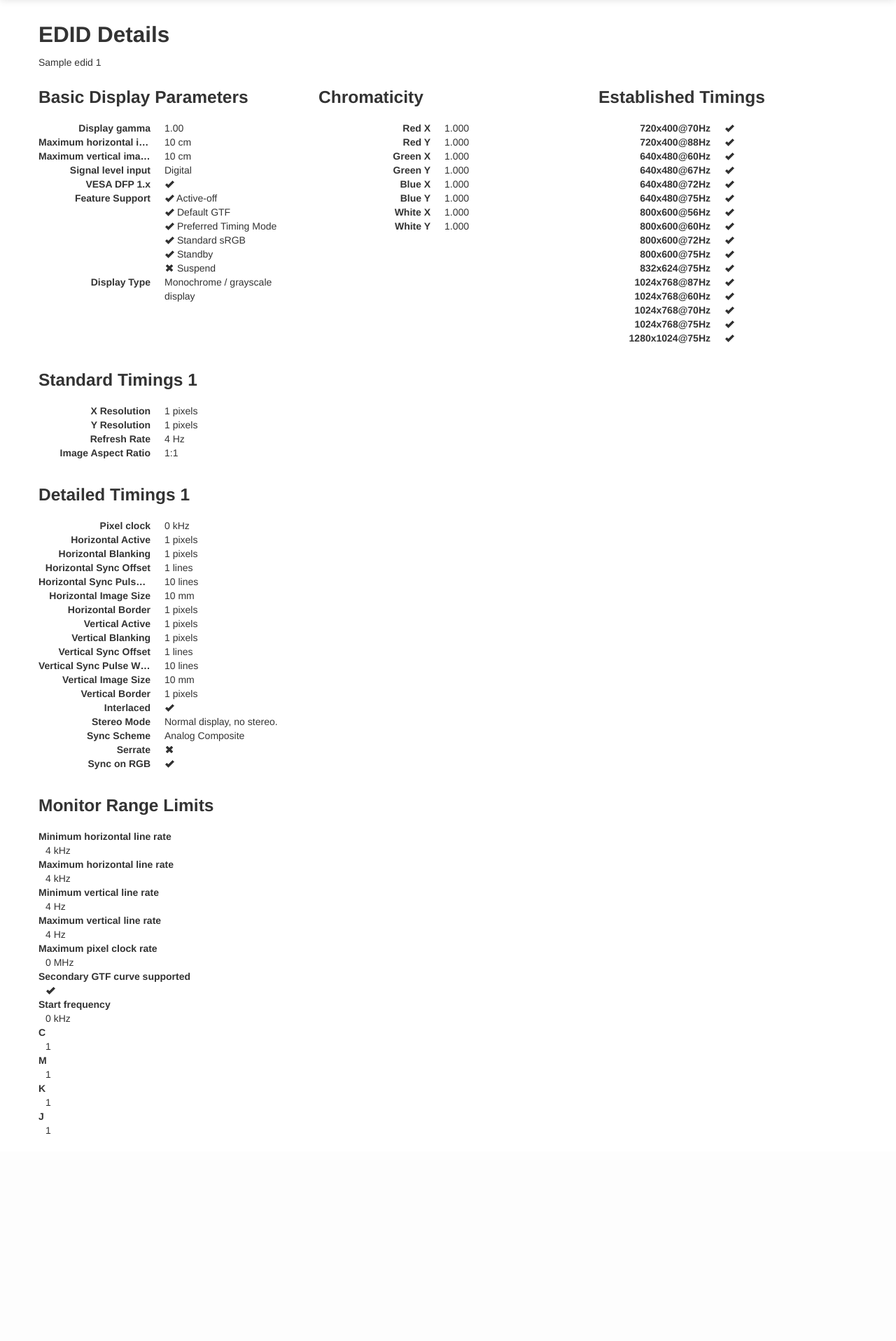
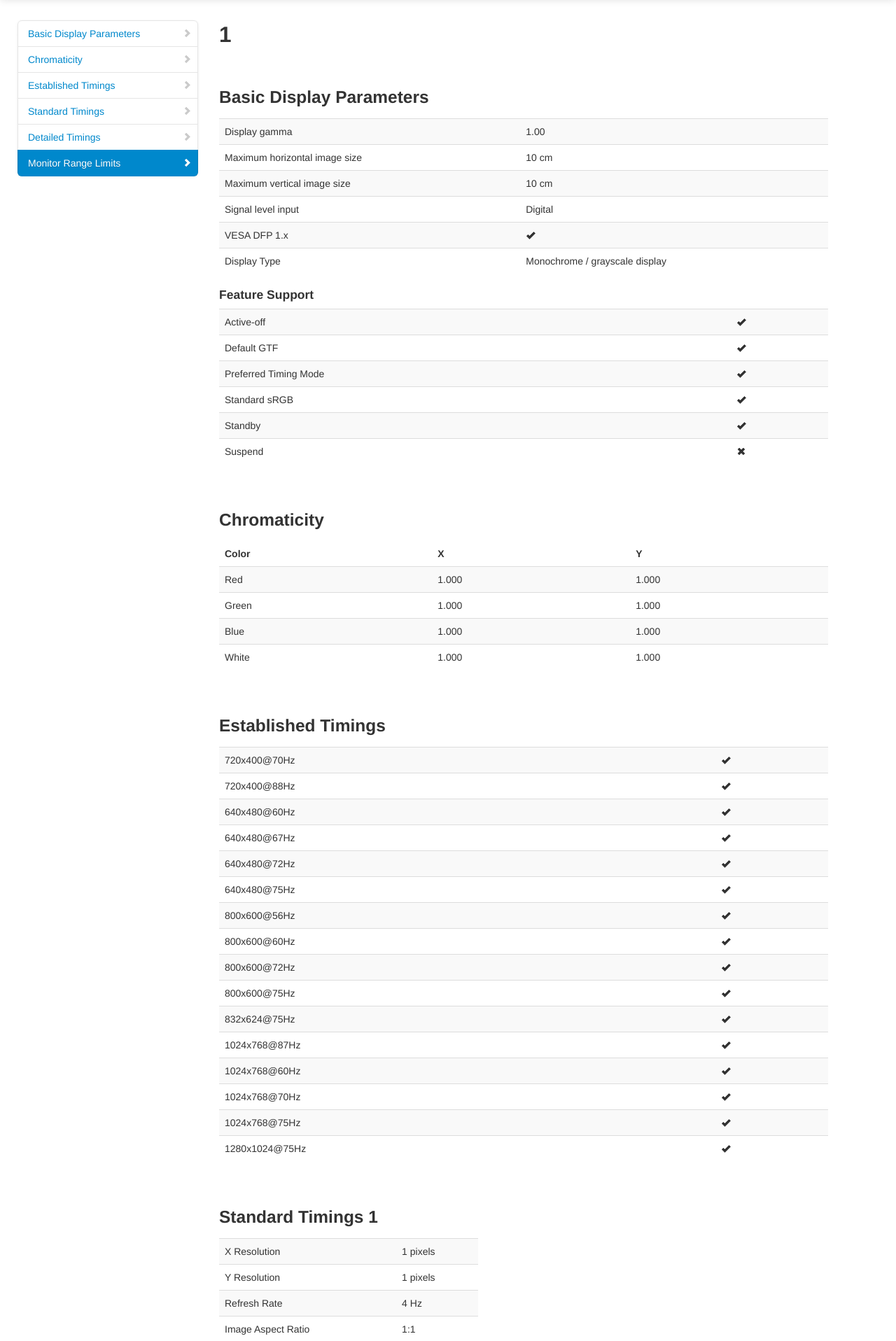
Before and after one commit to timvideos/edid.tv, a Django app: page /edid/1/ in a window 1280 px wide. Shown: the part 41-1957 px from the top of the page at 70% size. Before the commit the page ends 1661 px from the top, so only its background shows below. Run offline with Django 3.2, Linux system fonts and the light colour scheme; tables that the repository leaves empty hold one stand-in row (values such as "Sample post"); some libraries are stand-ins or nearby versions.

Commit message:
Improve show_edid interface, using Bootstrap Affix and Scrollspy.

```diff
--- /dev/null
+++ b/frontend/static/css/edid.css
@@ -0,0 +1,142 @@
+body {
+  padding-top: 60px; /* 60px to make the container go all the way to the bottom of the topbar */
+}
+
+
+/* Sidenav
+-------------------------------------------------- */
+
+.sidenav {
+  width: 228px;
+  margin: 30px 0 0;
+  padding: 0;
+  background-color: #fff;
+  -webkit-border-radius: 6px;
+     -moz-border-radius: 6px;
+          border-radius: 6px;
+  -webkit-box-shadow: 0 1px 4px rgba(0,0,0,.065);
+     -moz-box-shadow: 0 1px 4px rgba(0,0,0,.065);
+          box-shadow: 0 1px 4px rgba(0,0,0,.065);
+}
+.sidenav > li > a {
+  display: block;
+  width: 190px \9;
+  margin: 0 0 -1px;
+  padding: 8px 14px;
+  border: 1px solid #e5e5e5;
+}
+.sidenav > li:first-child > a {
+  -webkit-border-radius: 6px 6px 0 0;
+     -moz-border-radius: 6px 6px 0 0;
+          border-radius: 6px 6px 0 0;
+}
+.sidenav > li:last-child > a {
+  -webkit-border-radius: 0 0 6px 6px;
+     -moz-border-radius: 0 0 6px 6px;
+          border-radius: 0 0 6px 6px;
+}
+.sidenav > .active > a {
+  position: relative;
+  z-index: 2;
+  padding: 9px 15px;
+  border: 0;
+  text-shadow: 0 1px 0 rgba(0,0,0,.15);
+  -webkit-box-shadow: inset 1px 0 0 rgba(0,0,0,.1), inset -1px 0 0 rgba(0,0,0,.1);
+     -moz-box-shadow: inset 1px 0 0 rgba(0,0,0,.1), inset -1px 0 0 rgba(0,0,0,.1);
+          box-shadow: inset 1px 0 0 rgba(0,0,0,.1), inset -1px 0 0 rgba(0,0,0,.1);
+}
+/* Chevrons */
+.sidenav .icon-chevron-right {
+  float: right;
+  margin-top: 2px;
+  margin-right: -6px;
+  opacity: .25;
+}
+.sidenav > li > a:hover {
+  background-color: #f5f5f5;
+}
+.sidenav a:hover .icon-chevron-right {
+  opacity: .5;
+}
+.sidenav .active .icon-chevron-right,
+.sidenav .active a:hover .icon-chevron-right {
+  background-image: url(../img/glyphicons-halflings-white.png);
+  opacity: 1;
+}
+.sidenav.affix {
+  top: 40px;
+}
+.sidenav.affix-bottom {
+  position: absolute;
+  top: auto;
+  bottom: 270px;
+}
+
+/* Sections
+-------------------------------------------------- */
+
+/* padding for in-page bookmarks and fixed navbar */
+section {
+  padding-top: 30px;
+}
+section > .page-header,
+section > .lead {
+  color: #5a5a5a;
+}
+section > ul li {
+  margin-bottom: 5px;
+}
+
+/* Desktop large
+------------------------- */
+@media (min-width: 1200px) {
+  .bs-docs-container {
+    max-width: 970px;
+  }
+  .sidenav {
+    width: 258px;
+  }
+  .sidenav > li > a {
+    width: 230px \9; /* Override the previous IE8-9 hack */
+  }
+}
+
+/* Desktop
+------------------------- */
+@media (max-width: 980px) {
+  /* When affixed, space properly */
+  .sidenav {
+    top: 0;
+    width: 218px;
+    margin-top: 30px;
+    margin-right: 0;
+  }
+}
+
+/* Tablet to desktop
+------------------------- */
+@media (min-width: 768px) and (max-width: 979px) {
+  /* Adjust sidenav width */
+  .sidenav {
+    width: 166px;
+    margin-top: 20px;
+  }
+  .sidenav.affix {
+    top: 0;
+  }
+}
+
+/* Tablet
+------------------------- */
+@media (max-width: 767px) {
+  /* Sidenav */
+  .sidenav {
+    width: auto;
+    margin-bottom: 20px;
+  }
+  .sidenav.affix {
+    position: static;
+    width: auto;
+    top: 0;
+  }
+}
--- a/templates/base.html
+++ b/templates/base.html
@@ -9,12 +9,8 @@
 
     <!-- Le styles -->
     <link href="{% static 'css/bootstrap.css' %}" rel="stylesheet">
-    <style>
-      body {
-        padding-top: 60px; /* 60px to make the container go all the way to the bottom of the topbar */
-      }
-    </style>
     <link href="{% static 'css/bootstrap-responsive.css' %}" rel="stylesheet">
+    <link href="{% static 'css/edid.css' %}" rel="stylesheet">
 
     <!-- HTML5 shim, for IE6-8 support of HTML5 elements -->
     <!--[if lt IE 9]>
@@ -22,7 +18,7 @@
     <![endif]-->
   </head>
 
-  <body>
+  <body data-spy="scroll" data-target=".sidenav">
     <div class="navbar navbar-inverse navbar-fixed-top">
       <div class="navbar-inner">
         <div class="container">
--- a/templates/show_edid.html
+++ b/templates/show_edid.html
@@ -3,191 +3,347 @@
 
 {% block content %}
 <div class="row">
-  <div class="span12">
-    <h2>EDID Details</h2>
-    <p>{{ edid.manufacturer.name }} {{ edid.monitor_name }} {{ edid.manufacturer_serial_number }}</p>
+  <div class="span3 sidenav">
+    <ul class="nav nav-list sidenav" data-spy="affix">
+      <li><a href="#basic_display_parameters"><i class="icon-chevron-right"></i> Basic Display Parameters</a></li>
+      <li><a href="#chromaticity"><i class="icon-chevron-right"></i> Chromaticity</a></li>
+      <li><a href="#established_timings"><i class="icon-chevron-right"></i> Established Timings</a></li>
+      <li><a href="#standard_timings"><i class="icon-chevron-right"></i> Standard Timings</a></li>
+      <li><a href="#detailed_timings"><i class="icon-chevron-right"></i> Detailed Timings</a></li>
+      <li><a href="#monitor_range_limits"><i class="icon-chevron-right"></i> Monitor Range Limits</a></li>
+    </ul>
   </div>
-</div>
-<div class="row">
-  <div class="span4">
+  <div class="span9">
+    <h2>{{ edid.manufacturer.name }} {{ edid.manufacturer_serial_number }}</h2>
+    <section id="basic_display_parameters">
       <h3>Basic Display Parameters</h3>
-    <dl class="dl-horizontal">
-      <dt>Display gamma</dt>
-      <dd>{{ edid.bsp_display_gamma }}</dd>
-      <dt>Maximum horizontal image size</dt>
-      <dd>{{ edid.bsp_max_horizontal_image_size }} cm</dd>
-      <dt>Maximum vertical image size</dt>
-      <dd>{{ edid.bsp_max_vertical_image_size }} cm</dd>
-      <dt>Signal level input</dt>
-      <dd>{{ edid.bsp_video_input|yesno:"Digital,Analog" }}</dd>
+      <table class="table table-striped">
+        <tbody>
+          <tr>
+            <td>Display gamma</td>
+            <td>{{ edid.bsp_display_gamma }}</td>
+          </tr>
+          <tr>
+            <td>Maximum horizontal image size</td>
+            <td>{{ edid.bsp_max_horizontal_image_size }} cm</td>
+          </tr>
+          <tr>
+            <td>Maximum vertical image size</td>
+            <td>{{ edid.bsp_max_vertical_image_size }} cm</td>
+          </tr>
+          <tr>
+            <td>Signal level input</td>
+            <td>{{ edid.bsp_video_input|yesno:"Digital,Analog" }}</td>
+          </tr>
       {% if not edid.bsp_video_input %}
-      <dd><i class="icon-{{ edid.bsp_blank_to_black_setup|yesno:"ok,remove" }}"></i> Blank-to-black setup</dd>
-      <dd><i class="icon-{{ edid.bsp_separate_syncs|yesno:"ok,remove" }}"></i> Separate syncs</dd>
-      <dd><i class="icon-{{ edid.bsp_composite_sync|yesno:"ok,remove" }}"></i> Composite syncs</dd>
-      <dd><i class="icon-{{ edid.bsp_sync_on_green_video|yesno:"ok,remove" }}"></i> Sync_on_green_video</dd>
-      <dd><i class="icon-{{ edid.bsp_vsync_serration|yesno:"ok,remove" }}"></i> Vsync_serration</dd>
-      <dt>Signal Level Standard</dt>
-      <dd>{{ edid.get_bsp_signal_level_standard_display }}</dd>
+          <tr>
+            <td><i class="icon-{{ edid.bsp_blank_to_black_setup|yesno:"ok,remove" }}"></i> Blank-to-black setup</td>
+            <td><i class="icon-{{ edid.bsp_separate_syncs|yesno:"ok,remove" }}"></i> Separate syncs</td>
+            <td><i class="icon-{{ edid.bsp_composite_sync|yesno:"ok,remove" }}"></i> Composite syncs</td>
+            <td><i class="icon-{{ edid.bsp_sync_on_green_video|yesno:"ok,remove" }}"></i> Sync_on_green_video</td>
+            <td><i class="icon-{{ edid.bsp_vsync_serration|yesno:"ok,remove" }}"></i> Vsync_serration</td>
+          </tr>
+          <tr>
+            <td>Signal Level Standard</td>
+            <td>{{ edid.get_bsp_signal_level_standard_display }}</td>
+          </tr>
       {% else %}
-      <dt>VESA DFP 1.x</dt>
-      <dd><i class="icon-{{ edid.bsp_video_input_DFP_1|yesno:"ok,remove" }}"></i></dd>
+          <tr>
+            <td>VESA DFP 1.x</td>
+            <td><i class="icon-{{ edid.bsp_video_input_DFP_1|yesno:"ok,remove" }}"></i></td>
+          </tr>
       {% endif %}
-      <dt>Feature Support</dt>
-      <dd><i class="icon-{{ edid.bsp_feature_active_off|yesno:"ok,remove" }}"></i> Active-off</dd>
-      <dd><i class="icon-{{ edid.bsp_feature_default_GTF|yesno:"ok,remove" }}"></i> Default GTF</dd>
-      <dd><i class="icon-{{ edid.bsp_feature_preferred_timing_mode|yesno:"ok,remove" }}"></i> Preferred Timing Mode</dd>
-      <dd><i class="icon-{{ edid.bsp_feature_standard_sRGB|yesno:"ok,remove" }}"></i> Standard sRGB</dd>
-      <dd><i class="icon-{{ edid.bsp_feature_standby|yesno:"ok,remove" }}"></i> Standby</dd>
-      <dd><i class="icon-{{ edid.bsp_feature_suspend|yesno:"ok,remove" }}"></i> Suspend</dd>
-      <dt>Display Type</dt>
-      <dd>{{ edid.get_bsp_feature_display_type_display }}</dd>
-    </dl>
-  </div>
-  <div class="span4">
+          <tr>
+            <td>Display Type</td>
+            <td>{{ edid.get_bsp_feature_display_type_display }}</td>
+          </tr>
+        </tbody>
+      </table>
+      <h4>Feature Support</h4>
+      <table class="table table-striped">
+        <tbody>
+          <tr>
+            <td>Active-off</td>
+            <td><i class="icon-{{ edid.bsp_feature_active_off|yesno:"ok,remove" }}"></i></td>
+          </tr>
+          <tr>
+            <td>Default GTF</td>
+            <td><i class="icon-{{ edid.bsp_feature_default_GTF|yesno:"ok,remove" }}"></i></td>
+          </tr>
+          <tr>
+            <td>Preferred Timing Mode</td>
+            <td><i class="icon-{{ edid.bsp_feature_preferred_timing_mode|yesno:"ok,remove" }}"></i></td>
+          </tr>
+          <tr>
+            <td>Standard sRGB</td>
+            <td><i class="icon-{{ edid.bsp_feature_standard_sRGB|yesno:"ok,remove" }}"></i></td>
+          </tr>
+          <tr>
+            <td>Standby</td>
+            <td><i class="icon-{{ edid.bsp_feature_standby|yesno:"ok,remove" }}"></i></td>
+          </tr>
+          <tr>
+            <td>Suspend</td>
+            <td><i class="icon-{{ edid.bsp_feature_suspend|yesno:"ok,remove" }}"></i></td>
+          </tr>
+        </tbody>
+      </table>
+    </section>
+
+    <section id="chromaticity">
       <h3>Chromaticity</h3>
-    <dl class="dl-horizontal">
-      <dt>Red X</dt>
-      <dd>{{ edid.chr_red_x|floatformat:3 }}</dd>
-      <dt>Red Y</dt>
-      <dd>{{ edid.chr_red_y|floatformat:3 }}</dd>
-      <dt>Green X</dt>
-      <dd>{{ edid.chr_green_x|floatformat:3 }}</dd>
-      <dt>Green Y</dt>
-      <dd>{{ edid.chr_green_y|floatformat:3 }}</dd>
-      <dt>Blue X</dt>
-      <dd>{{ edid.chr_blue_x|floatformat:3 }}</dd>
-      <dt>Blue Y</dt>
-      <dd>{{ edid.chr_blue_y|floatformat:3 }}</dd>
-      <dt>White X</dt>
-      <dd>{{ edid.chr_white_x|floatformat:3 }}</dd>
-      <dt>White Y</dt>
-      <dd>{{ edid.chr_white_y|floatformat:3 }}</dd>
-    </dl>
-  </div>
-  <div class="span4">
+      <table class="table table-striped">
+        <thead>
+          <tr>
+            <th>Color</th>
+            <th>X</th>
+            <th>Y</th>
+          </tr>
+        </thead>
+        <tbody>
+          <tr>
+            <td>Red</td>
+            <td>{{ edid.chr_red_x|floatformat:3 }}</td>
+            <td>{{ edid.chr_red_y|floatformat:3 }}</td>
+          </tr>
+          <tr>
+            <td>Green</td>
+            <td>{{ edid.chr_green_x|floatformat:3 }}</td>
+            <td>{{ edid.chr_green_y|floatformat:3 }}</td>
+          </tr>
+          <tr>
+            <td>Blue</td>
+            <td>{{ edid.chr_blue_x|floatformat:3 }}</td>
+            <td>{{ edid.chr_blue_y|floatformat:3 }}</td>
+          </tr>
+          <tr>
+            <td>White</td>
+            <td>{{ edid.chr_white_x|floatformat:3 }}</td>
+            <td>{{ edid.chr_white_y|floatformat:3 }}</td>
+          </tr>
+        </tbody>
+      </table>
+    </section>
+
+    <section id="established_timings">
       <h3>Established Timings</h3>
-    <dl class="dl-horizontal">
+      <table class="table table-striped">
+        <tbody>
 {% with est_timings=edid.get_est_timings %}
   {% for timing, supported in est_timings %}
     {% if supported %}
-    <dt>{{ timing }}</dt>
-    <dd><i class="icon-ok"></i></dd>
+          <tr>
+            <td>{{ timing }}</td>
+            <td><i class="icon-ok"></i></td>
+          </tr>
     {% endif %}
   {% endfor %}
 {% endwith %}
-    </dl>
-  </div>
-</div>
+        </tbody>
+      </table>
+    </section>
+
 {% if edid.standardtiming_set.all %}
+    <section id="standard_timings">
       <div class="row">
   {% for timing in edid.standardtiming_set.all %}
         <div class="span4">
           <h3>Standard Timings {{ timing.identification }}</h3>
-    <dl class="dl-horizontal">
-      <dt>X Resolution</dt>
-      <dd>{{ timing.horizontal_active_pixels }} pixels</dd>
-      <dt>Y Resolution</dt>
-      <dd>{{ timing.vertical_active_pixels }} pixels</dd>
-      <dt>Refresh Rate</dt>
-      <dd>{{ timing.refresh_rate }} Hz</dd>
-      <dt>Image Aspect Ratio</dt>
-      <dd>{{ timing.get_aspect_ratio_display }}</dd>
-   </dl>
+          <table class="table table-striped">
+            <tbody>
+              <tr>
+                <td>X Resolution</td>
+                <td>{{ timing.horizontal_active_pixels }} pixels</td>
+              </tr>
+              <tr>
+                <td>Y Resolution</td>
+                <td>{{ timing.vertical_active_pixels }} pixels</td>
+              </tr>
+              <tr>
+                <td>Refresh Rate</td>
+                <td>{{ timing.refresh_rate }} Hz</td>
+              </tr>
+              <tr>
+                <td>Image Aspect Ratio</td>
+                <td>{{ timing.get_aspect_ratio_display }}</td>
+              </tr>
+            </tbody>
+          </table>
         </div>
+    {% if forloop.counter|divisibleby:2 and not forloop.last %}
+      </div>
+      <div class="row">
+    {% endif %}
   {% endfor %}
       </div>
+    </section>
 {% endif %}
+
 {% if edid.detailedtiming_set.all %}
+    <section id="detailed_timings">
       <div class="row">
     {% for timing in edid.detailedtiming_set.all %}
         <div class="span4">
           <h3>Detailed Timings {{ timing.identification }}</h3>
-    <dl class="dl-horizontal">
-      <dt>Pixel clock</dt>
-      <dd>{{ timing.pixel_clock }} kHz</dd>
-      <dt>Horizontal Active</dt>
-      <dd>{{ timing.horizontal_active }} pixels</dd>
-      <dt>Horizontal Blanking</dt>
-      <dd>{{ timing.horizontal_blanking }} pixels</dd>
-      <dt>Horizontal Sync Offset</dt>
-      <dd>{{ timing.horizontal_sync_offset }} lines</dd>
-      <dt>Horizontal Sync Pulse Width</dt>
-      <dd>{{ timing.horizontal_sync_pulse_width }} lines</dd>
-      <dt>Horizontal Image Size</dt>
-      <dd>{{ timing.horizontal_image_size }} mm</dd>
-      <dt>Horizontal Border</dt>
-      <dd>{{ timing.horizontal_border }} pixels</dd>
-      <dt>Vertical Active</dt>
-      <dd>{{ timing.vertical_active }} pixels</dd>
-      <dt>Vertical Blanking</dt>
-      <dd>{{ timing.vertical_blanking }} pixels</dd>
-      <dt>Vertical Sync Offset</dt>
-      <dd>{{ timing.vertical_sync_offset }} lines</dd>
-      <dt>Vertical Sync Pulse Width</dt>
-      <dd>{{ timing.vertical_sync_pulse_width }} lines</dd>
-      <dt>Vertical Image Size</dt>
-      <dd>{{ timing.vertical_image_size }} mm</dd>
-      <dt>Vertical Border</dt>
-      <dd>{{ timing.vertical_border }} pixels</dd>
-      <dt>Interlaced</dt>
-      <dd><i class="icon-{{ timing.flags_interlaced|yesno:"ok,remove" }}"></i></dd>
-      <dt>Stereo Mode</dt>
-      <dd>{{ timing.get_flags_stereo_mode_display }}</dd>
-      <dt>Sync Scheme</dt>
-      <dd>{{ timing.get_flags_sync_scheme_display }}</dd>
+          <table class="table table-striped">
+            <tbody>
+              <tr>
+                <td>Pixel clock</td>
+                <td>{{ timing.pixel_clock }} kHz</td>
+              </tr>
+              <tr>
+                <td>Horizontal Active</td>
+                <td>{{ timing.horizontal_active }} pixels</td>
+              </tr>
+              <tr>
+                <td>Horizontal Blanking</td>
+                <td>{{ timing.horizontal_blanking }} pixels</td>
+              </tr>
+              <tr>
+                <td>Horizontal Sync Offset</td>
+                <td>{{ timing.horizontal_sync_offset }} lines</td>
+              </tr>
+              <tr>
+                <td>Horizontal Sync Pulse Width</td>
+                <td>{{ timing.horizontal_sync_pulse_width }} lines</td>
+              </tr>
+              <tr>
+                <td>Horizontal Image Size</td>
+                <td>{{ timing.horizontal_image_size }} mm</td>
+              </tr>
+              <tr>
+                <td>Horizontal Border</td>
+                <td>{{ timing.horizontal_border }} pixels</td>
+              </tr>
+              <tr>
+                <td>Vertical Active</td>
+                <td>{{ timing.vertical_active }} pixels</td>
+              </tr>
+              <tr>
+                <td>Vertical Blanking</td>
+                <td>{{ timing.vertical_blanking }} pixels</td>
+              </tr>
+              <tr>
+                <td>Vertical Sync Offset</td>
+                <td>{{ timing.vertical_sync_offset }} lines</td>
+              </tr>
+              <tr>
+                <td>Vertical Sync Pulse Width</td>
+                <td>{{ timing.vertical_sync_pulse_width }} lines</td>
+              </tr>
+              <tr>
+                <td>Vertical Image Size</td>
+                <td>{{ timing.vertical_image_size }} mm</td>
+              </tr>
+              <tr>
+                <td>Vertical Border</td>
+                <td>{{ timing.vertical_border }} pixels</td>
+              </tr>
+              <tr>
+                <td>Interlaced</td>
+                <td><i class="icon-{{ timing.flags_interlaced|yesno:"ok,remove" }}"></i></td>
+              </tr>
+              <tr>
+                <td>Stereo Mode</td>
+                <td>{{ timing.get_flags_stereo_mode_display }}</td>
+              </tr>
+              <tr>
+                <td>Sync Scheme</td>
+                <td>{{ timing.get_flags_sync_scheme_display }}</td>
+              </tr>
       {% if timing.flags_sync_scheme == timing.Sync_Scheme.Digital_Separate %}
-      <dt>Horizontal Polarity</dt>
-      <dd>{{ edid.flags_horizontal_polarity }}</dd>
-      <dd><i class="icon-{{ timing.flags_horizontal_polarity|yesno:"ok,remove" }}"></i></dd>
-      <dt>Vertical Polarity</dt>
-      <dd><i class="icon-{{ timing.flags_vertical_polarity|yesno:"ok,remove" }}"></i></dd>
+              <tr>
+                <td>Horizontal Polarity</td>
+                <td><i class="icon-{{ timing.flags_horizontal_polarity|yesno:"ok,remove" }}"></i></td>
+              </tr>
+              <tr>
+                <td>Vertical Polarity</td>
+                <td><i class="icon-{{ timing.flags_vertical_polarity|yesno:"ok,remove" }}"></i></td>
+              </tr>
       {% else %}
-      <dt>Serrate</dt>
-      <dd><i class="icon-{{ timing.flags_serrate|yesno:"ok,remove" }}"></i></dd>
+              <tr>
+                <td>Serrate</td>
+                <td><i class="icon-{{ timing.flags_serrate|yesno:"ok,remove" }}"></i></td>
+              </tr>
           {% if timing.flags_sync_scheme == timing.Sync_Scheme.Digital_Composite %}
-      <dt>Composite Polarity</dt>
-      <dd><i class="icon-{{ timing.flags_composite_polarity|yesno:"ok,remove" }}"></i></dd>
+              <tr>
+                <td>Composite Polarity</td>
+                <td><i class="icon-{{ timing.flags_composite_polarity|yesno:"ok,remove" }}"></i></td>
+              </tr>
           {% else %}
-      <dt>Sync on RGB</dt>
-      <dd><i class="icon-{{ timing.flags_sync_on_RGB|yesno:"ok,remove" }}"></i></dd>
+              <tr>
+                <td>Sync on RGB</td>
+                <td><i class="icon-{{ timing.flags_sync_on_RGB|yesno:"ok,remove" }}"></i></td>
+              </tr>
           {% endif %}
       {% endif %}
-    </dl>
+            </tbody>
+          </table>
         </div>
+      {% if forloop.counter|divisibleby:2 and not forloop.last %}
+      </div>
+      <div class="row">
+      {% endif %}
     {% endfor %}
       </div>
+    </section>
 {% endif %}
+
 {% if edid.monitor_range_limits %}
-<div class="row">
-  <div class="span4">
+    <section id="monitor_range_limits">
       <h3>Monitor Range Limits</h3>
-    <dl>
-      <dt>Minimum horizontal line rate</dt>
-      <dd>{{ edid.mrl_min_horizontal_rate }} kHz</dd>
-      <dt>Maximum horizontal line rate</dt>
-      <dd>{{ edid.mrl_max_horizontal_rate }} kHz</dd>
-      <dt>Minimum vertical line rate</dt>
-      <dd>{{ edid.mrl_min_vertical_rate }} Hz</dd>
-      <dt>Maximum vertical line rate</dt>
-      <dd>{{ edid.mrl_max_vertical_rate }} Hz</dd>
-      <dt>Maximum pixel clock rate</dt>
-      <dd>{{ edid.mrl_max_pixel_clock }} MHz</dd>
-      <dt>Secondary GTF curve supported</dt>
-      <dd><i class="icon-{{ edid.mrl_secondary_GTF_curve_supported|yesno:"ok,remove" }}"></i></dd>
+      <table class="table table-striped">
+        <tbody>
+          <tr>
+            <td>Minimum horizontal line rate</td>
+            <td>{{ edid.mrl_min_horizontal_rate }} kHz</td>
+          </tr>
+          <tr>
+            <td>Maximum horizontal line rate</td>
+            <td>{{ edid.mrl_max_horizontal_rate }} kHz</td>
+          </tr>
+          <tr>
+            <td>Minimum vertical line rate</td>
+            <td>{{ edid.mrl_min_vertical_rate }} Hz</td>
+          </tr>
+          <tr>
+            <td>Maximum vertical line rate</td>
+            <td>{{ edid.mrl_max_vertical_rate }} Hz</td>
+          </tr>
+          <tr>
+            <td>Maximum pixel clock rate</td>
+            <td>{{ edid.mrl_max_pixel_clock }} MHz</td>
+          </tr>
+          <tr>
+            <td>Secondary GTF curve supported</td>
+            <td><i class="icon-{{ edid.mrl_secondary_GTF_curve_supported|yesno:"ok,remove" }}"></i></td>
+          </tr>
   {% if edid.mrl_secondary_GTF_curve_supported %}
-      <dt>Start frequency</dt>
-      <dd>{{ edid.mrl_max_pixel_clock }} kHz</dd>
-      <dt>C</dt>
-      <dd>{{ edid.mrl_secondary_GTF_C }}</dd>
-      <dt>M</dt>
-      <dd>{{ edid.mrl_secondary_GTF_M }}</dd>
-      <dt>K</dt>
-      <dd>{{ edid.mrl_secondary_GTF_K }}</dd>
-      <dt>J</dt>
-      <dd>{{ edid.mrl_secondary_GTF_J }}</dd>
+          <tr>
+            <td>Start frequency</td>
+            <td>{{ edid.mrl_max_pixel_clock }} kHz</td>
+          </tr>
+          <tr>
+            <td>C</td>
+            <td>{{ edid.mrl_secondary_GTF_C }}</td>
+          </tr>
+          <tr>
+            <td>M</td>
+            <td>{{ edid.mrl_secondary_GTF_M }}</td>
+          </tr>
+          <tr>
+            <td>K</td>
+            <td>{{ edid.mrl_secondary_GTF_K }}</td>
+          </tr>
+          <tr>
+            <td>J</td>
+            <td>{{ edid.mrl_secondary_GTF_J }}</td>
+          </tr>
   {% endif %}
-    </dl>
+        </tbody>
+      </table>
+    </section>
+{% endif %}
   </div>
 </div>
-{% endif %}
 {% endblock %}
```
Lines whose indentation alone changed are shown as unchanged.
